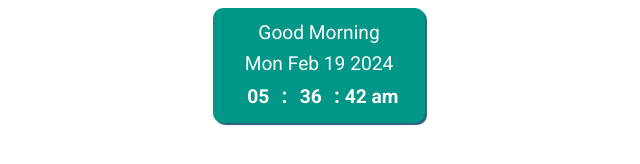
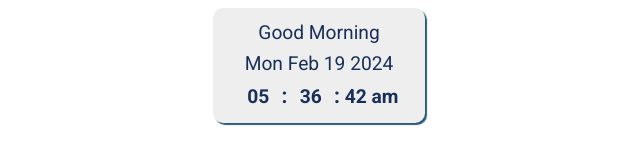
Before and after one commit to eunah1204/real, a plain HTML site: page index.html in a window 1280 px wide. Shown: the whole page, without its empty margins (321-961 px from the left). Drawn offline with Linux system fonts and the light colour scheme.

Commit message:
Update index.html

```diff
--- a/index.html
+++ b/index.html
@@ -38,8 +38,8 @@ h1 {
 .card {
     padding: 10px 25px 10px 25px;
     border-radius: 10px;
-    background: #009688;
-    color: #fff;
+    background: #eeeeee;
+    color: #183059;
     display: inline-block;
     box-shadow: 2px 2px 1px 0px #295C7B;
 }
```
